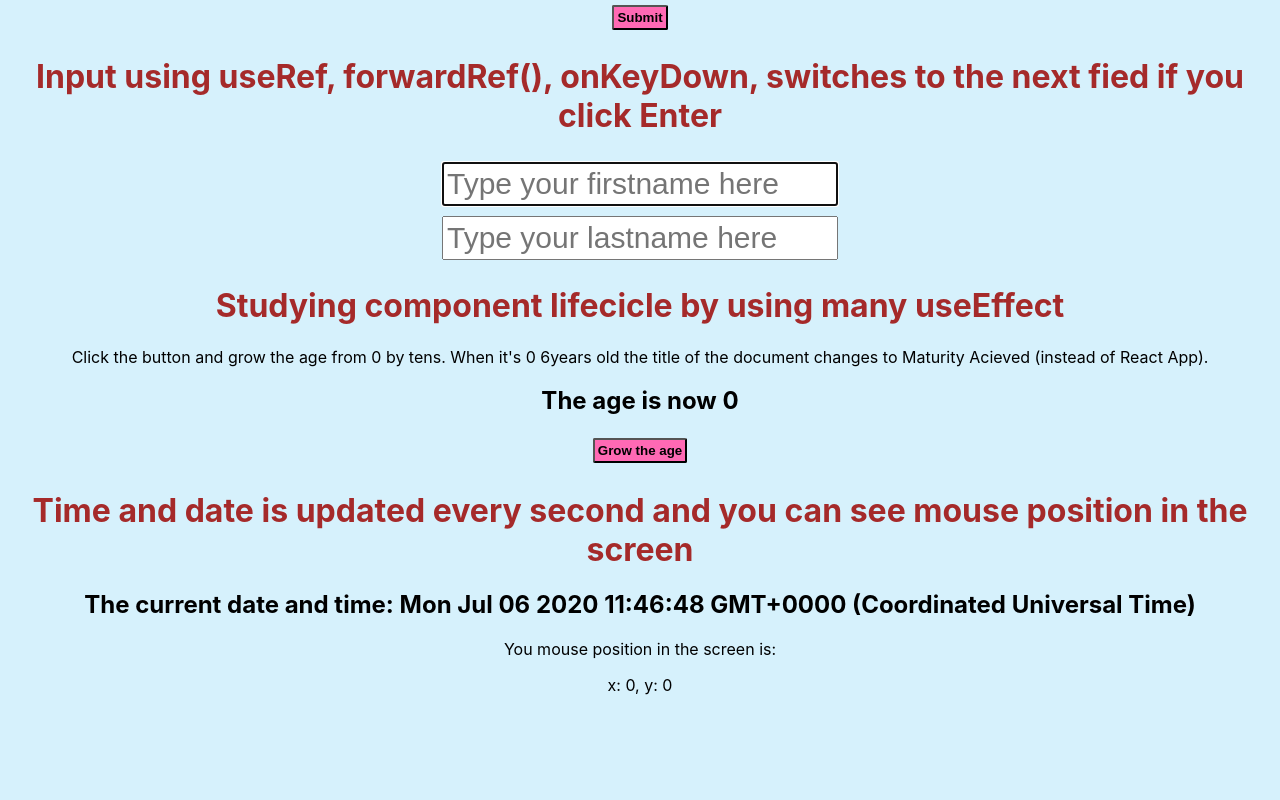
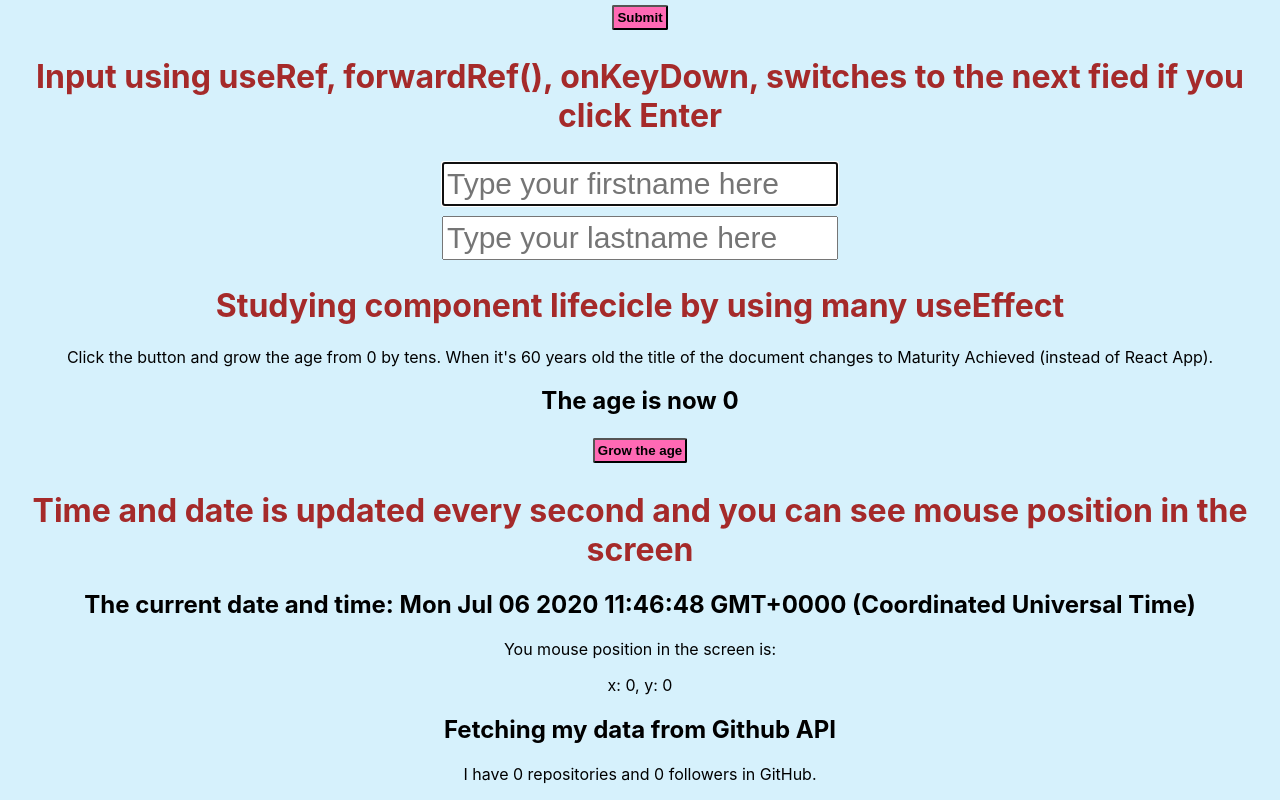
Before and after one commit to veronika333/practicing-react-hooks, a React (Create React App) app: page / in a window 1280 px wide. Shown: the part 1987-2787 px from the top of the page. Before the commit the page ends 2698 px from the top, so only its background shows below. Built offline with nearby package versions, Linux system fonts and the light colour scheme; no server answers.

Commit message:
fetched data from Github api

```diff
--- a/src/App.js
+++ b/src/App.js
@@ -9,6 +9,7 @@ import Form2 from "./componnents/Form2";
 import Input2 from "./componnents/Input2";
 import PracticeUseEffect from "./componnents/PracticeUseEffect";
 import TimeDate from "./componnents/TimeDate";
+import FetchData from "./componnents/FetchData";
 
 //Style fot the Input2 component
 const inputStyle = {
@@ -99,6 +100,7 @@ const ageDownHandler = () => {
 <Input2 ref={lastNameRef} placeholder="Type your lastname here" style={inputStyle}></Input2>
 <PracticeUseEffect />
 <TimeDate />
+<FetchData />
     </div>
   );
 }
--- /dev/null
+++ b/src/componnents/FetchData.js
@@ -0,0 +1,32 @@
+import React, { useState, useEffect } from 'react';
+
+const githubProfile = {
+    repositories: 0,
+    followers: 0
+}
+
+const FetchData = () => {
+const [profile, setProfile] = useState(githubProfile)
+
+async function getMyProfile(){
+const response = await fetch('https://api.github.com/users/veronika333');
+const jsonResponse = await response.json();
+setProfile({
+    repositories: jsonResponse.public_repos,
+followers: jsonResponse.followers
+})
+}
+
+useEffect(() => {
+    getMyProfile()
+}, [])
+
+    return (
+        <div>
+            <h2>Fetching my data from Github API</h2>
+    <p>I have {profile.repositories} repositories and {profile.followers} followers in GitHub.</p>
+        </div>
+     );
+}
+
+export default FetchData;
--- a/src/componnents/PracticeUseEffect.js
+++ b/src/componnents/PracticeUseEffect.js
@@ -29,7 +29,7 @@ if (age > 60) {
     return (
         <div>
         <h1>Studying component lifecicle by using many useEffect</h1>
-        <p>Click the button and grow the age from 0 by tens. When it's 0 6years old the title of the document changes to Maturity Acieved (instead of React App).</p>
+        <p>Click the button and grow the age from 0 by tens. When it's 60 years old the title of the document changes to Maturity Achieved (instead of React App).</p>
     <h2>The age is now { age }</h2>
         <button onClick={ageHandler}>Grow the age</button>
         </div>
```
